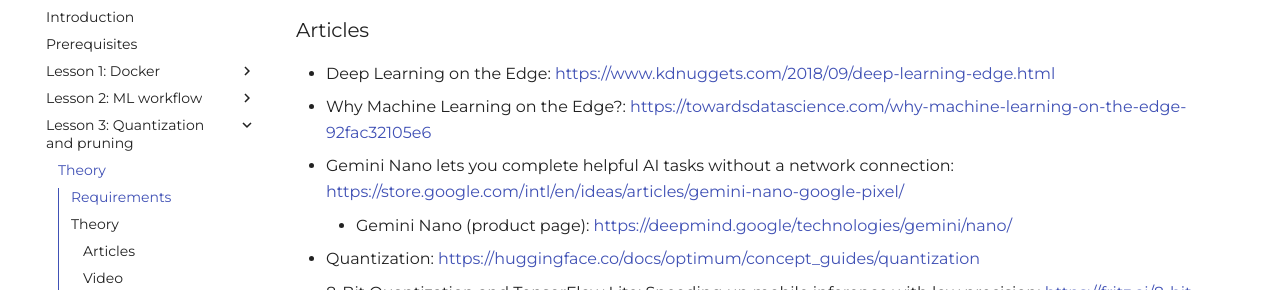
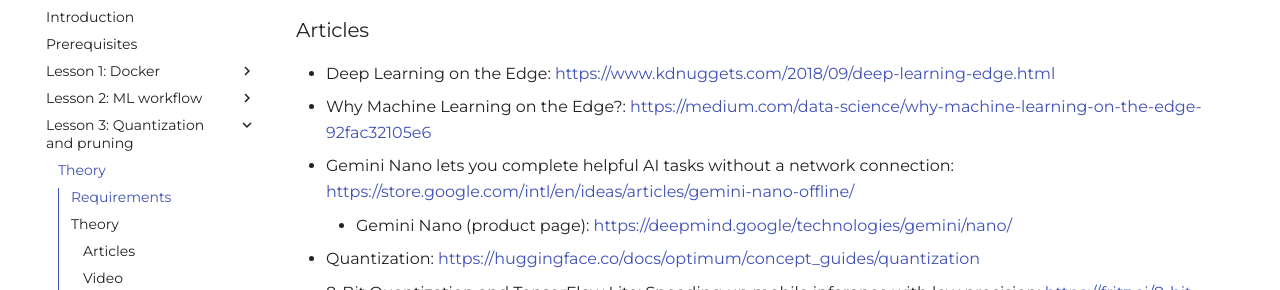
Before and after one commit to HOGENT-MLOps/mlops-slides, an MkDocs documentation site: the page built from docs/03-quantization-and-pruning.md, in a window 1280 px wide and 900 px high, scrolled down 514 px. Shown: the part 163-453 px from the top of the window. Built offline with MkDocs 1.6.1 and Material for MkDocs 9.7.7, drawn with Linux system fonts in a browser that asks for light colours; comment, search, counter and statistics services are not loaded; some of the changed lines change nothing that is shown.

Commit message:
Fix broken links in chapter 3

```diff
--- a/docs/03-quantization-and-pruning.md
+++ b/docs/03-quantization-and-pruning.md
@@ -17,8 +17,8 @@
 ### Articles
 
 -   Deep Learning on the Edge: https://www.kdnuggets.com/2018/09/deep-learning-edge.html
--   Why Machine Learning on the Edge?: https://towardsdatascience.com/why-machine-learning-on-the-edge-92fac32105e6
--   Gemini Nano lets you complete helpful AI tasks without a network connection: https://store.google.com/intl/en/ideas/articles/gemini-nano-google-pixel/
+-   Why Machine Learning on the Edge?: https://medium.com/data-science/why-machine-learning-on-the-edge-92fac32105e6
+-   Gemini Nano lets you complete helpful AI tasks without a network connection: https://store.google.com/intl/en/ideas/articles/gemini-nano-offline/
     -   Gemini Nano (product page): https://deepmind.google/technologies/gemini/nano/
 -   Quantization: https://huggingface.co/docs/optimum/concept_guides/quantization
 -   8-Bit Quantization and TensorFlow Lite: Speeding up mobile inference with low precision: https://fritz.ai/8-bit-quantization-and-tensorflow-lite/
```
